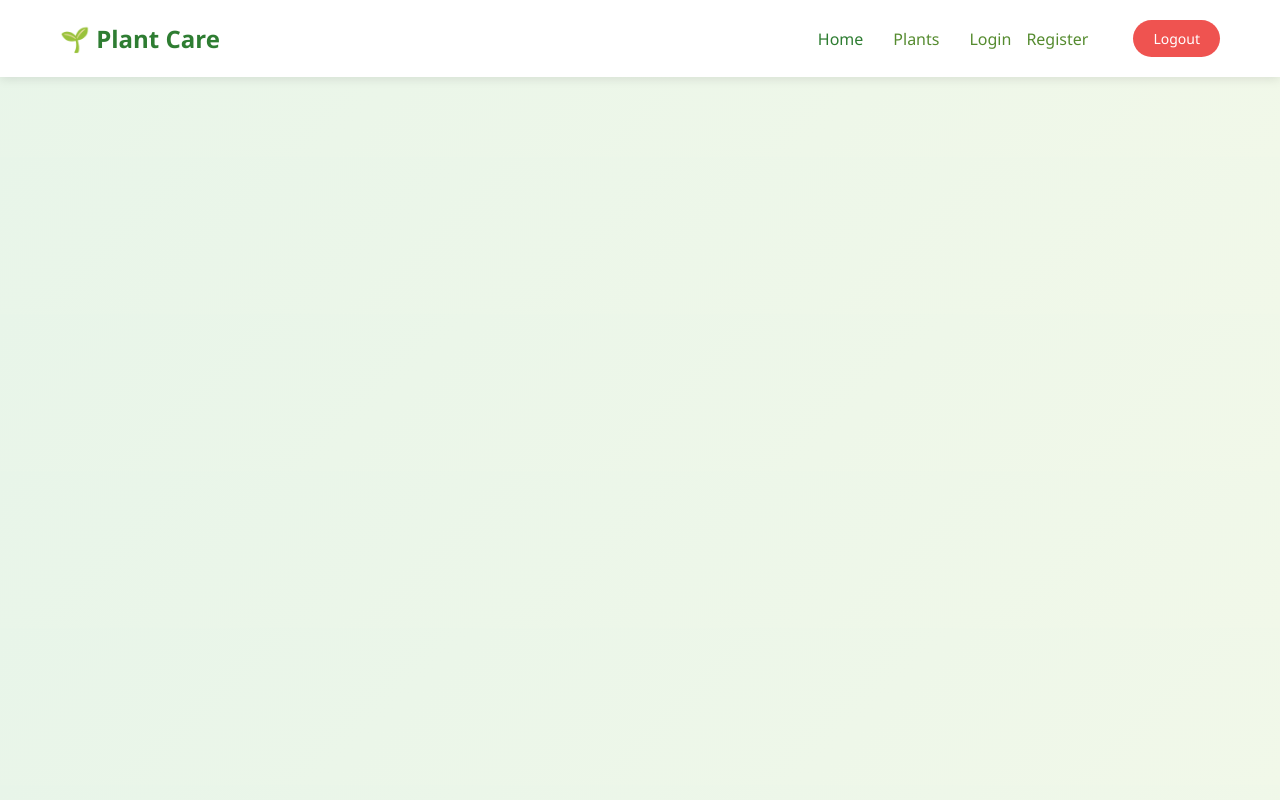
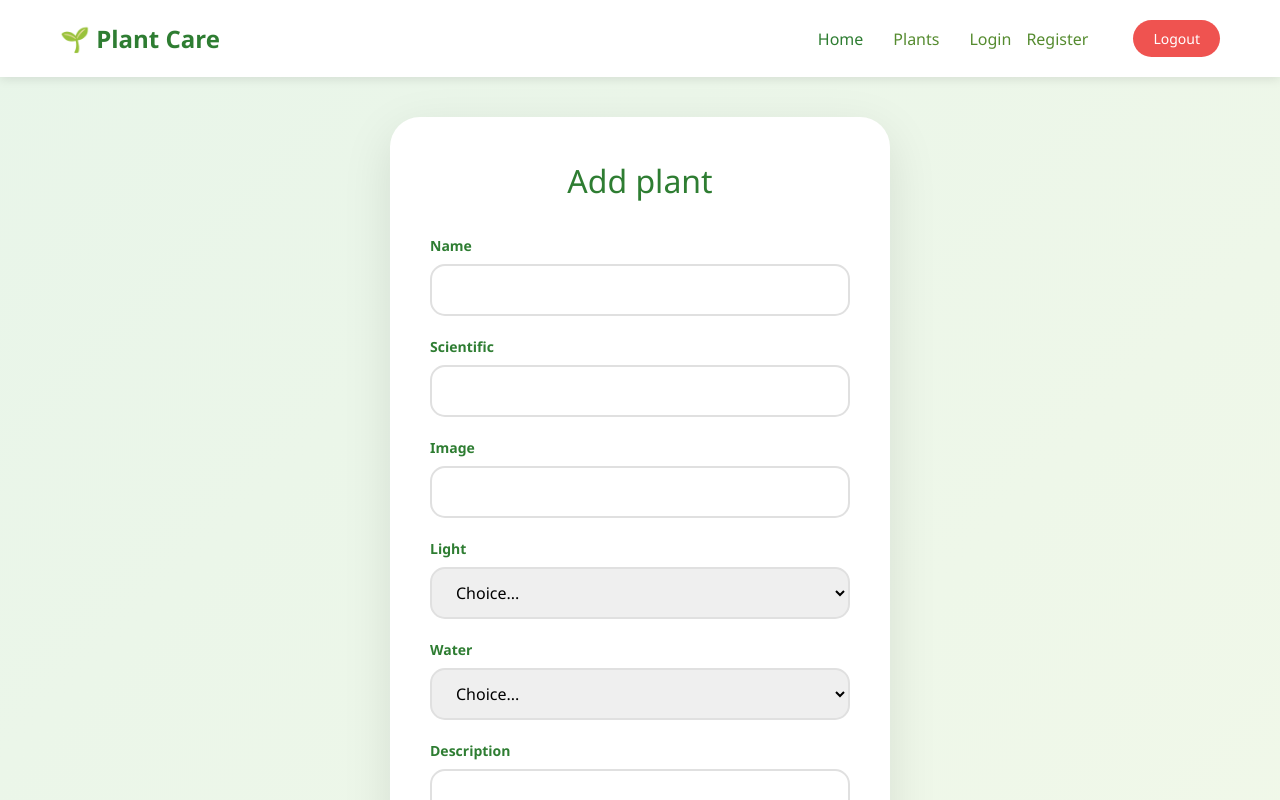
Before and after one commit to PetiaG-va/softuni-regular-exam-sept-2025-plant-app, a React (Vite) app in the folder client/: page /add in a window 1280 px wide. Shown: the top 800 px of the page. Built offline with nearby package versions, Linux system fonts and the light colour scheme.

Commit message:
create add plant handler
fix css details file
add delete plant handler

```diff
--- a/client/public/styles/details.css
+++ b/client/public/styles/details.css
@@ -53,18 +53,24 @@
 
 .details-info-grid {
     display: flex;
-    flex-wrap: wrap;
-    grid-template-columns: repeat(auto-fit, minmax(100px, 1fr));
+    justify-content: center;
+    align-items: center;
     gap: 20px;
-    align-items: center;
-    margin-left: 110px;
     margin-bottom: 30px;
+    width: 100%;
 }
 
 .info-item {
     background: #f5f5f5;
     padding: 20px;
     border-radius: 15px;
+    width: 180px;
+    height: 100px;
+    display: flex;
+    flex-direction: column;
+    justify-content: flex-start;
+    align-items: center;
+    text-align: center;
 }
 
 .info-item strong {
@@ -77,6 +83,7 @@
 .info-item span {
     color: #666;
     font-size: 16px;
+    text-align: center;
 }
 
 .details-actions {
@@ -99,7 +106,7 @@
     display: block;
     margin: 0 left;
     width: 200px;
-    height: 200px;
+    height: 300px;
     background: linear-gradient(90deg, #66bb6a 0%, #81c784 100%);
     border-radius: 10px;
 
--- a/client/public/styles/plantCard.css
+++ b/client/public/styles/plantCard.css
@@ -23,7 +23,7 @@
 }
 
 .plant-type {
-    margin-top: 100px;
+    margin-top: 10px;
 }
 
 /* Картинката да е центрирана и с правилен размер */
--- a/client/src/App.jsx
+++ b/client/src/App.jsx
@@ -22,6 +22,8 @@ function App() {
                                 <Route path="/login" element={<Login />} />
                                 <Route path="/register" element={<Register />} />
                                 <Route path="/plants/:plantId/details" element={<Details />} />
+                                <Route path="/add" element={<Add />} />
+
                                 {/* <Add />
                         <Edit /> */}
 
--- a/client/src/components/add/Add.jsx
+++ b/client/src/components/add/Add.jsx
@@ -1,20 +1,45 @@
+import { useNavigate } from "react-router";
+
 export default function Add() {
+    const navigate = useNavigate();
+
+    const addNewPlantHandler = async (event) => {
+        event.preventDefault();
+        const formData = new FormData(event.target);
+        const data = Object.fromEntries(formData);
+
+        await fetch(`http://localhost:4000/plants`, {
+            method: 'POST',
+            headers: {
+                'content-type': 'application/json'
+            },
+            body: JSON.stringify(data)
+        });
+
+        navigate('/plants');
+
+    }
+
     return (
         <div id="add-page" className="page">
             <div className="form-container">
                 <h2>Add plant</h2>
-                <form id="add-form">
+                <form id="add-form" onSubmit={addNewPlantHandler}>
                     <div className="form-group">
                         <label htmlFor="add-name">Name</label>
-                        <input type="text" id="add-name" required />
+                        <input type="text" id="add-name" name="title" required />
                     </div>
                     <div className="form-group">
                         <label htmlFor="add-type">Scientific</label>
-                        <input type="text" id="add-type" placeholder="" required />
+                        <input type="text" id="add-type" name="scientific" required />
+                    </div>
+                    <div className="form-group">
+                        <label htmlFor="add-image">Image</label>
+                        <input type="text" id="add-image" name="imageUrl" required />
                     </div>
                     <div className="form-group">
                         <label htmlFor="add-light">Light</label>
-                        <select id="add-light" required>
+                        <select id="add-light" name="light" required>
                             <option value="">Choice...</option>
                             <option value="irect sunlight">Direct sunlight</option>
                             <option value="Bright indirect light">Bright indirect light</option>
@@ -24,7 +49,7 @@ export default function Add() {
                     </div>
                     <div className="form-group">
                         <label htmlFor="add-water">Water</label>
-                        <select id="add-water" required>
+                        <select id="add-water" name="water" required>
                             <option value="">Choice...</option>
                             <option value="Frequently (2-3 times a week)">Frequently (2-3 times a week)</option>
                             <option value="Moderate (once a week)">Moderate (once a week)</option>
@@ -34,7 +59,7 @@ export default function Add() {
                     </div>
                     <div className="form-group">
                         <label htmlFor="add-description">Description</label>
-                        <textarea id="add-description" required></textarea>
+                        <textarea id="add-description" name="description" required></textarea>
                     </div>
                     <div className="form-actions">
                         <button type="button" className="btn btn-secondary" data-nav="catalog">Cancel</button>
--- a/client/src/components/catalog/Catalog.jsx
+++ b/client/src/components/catalog/Catalog.jsx
@@ -1,7 +1,9 @@
 import { useEffect, useState } from "react";
 import PlantCard from "../plantCard/PlantCard.jsx";
+import { useNavigate } from "react-router";
 
 export default function Catalog() {
+    const navigate = useNavigate();
     const [allPlants, setAllPlants] = useState([]);
 
     useEffect(() => {
@@ -9,13 +11,17 @@ export default function Catalog() {
             .then(response => response.json())
             .then(result => setAllPlants(result))
             .catch(err => alert(err.message))
-    }, [])
+    }, []);
+
+    const navigateToAddPageHandler = () => {
+        navigate('/add');
+    }
 
     return (
         <div id="catalog-page" className="page">
             <div className="catalog-header">
                 <h2 id="catalog-title">Всички растения</h2>
-                <button className="btn" id="add-plant-btn">+ Добави растение</button>
+                <button className="btn" id="add-plant-btn" onClick={navigateToAddPageHandler}>+ Добави растение</button>
             </div>
 
             <div className="cards-grid" id="catalog-plants">
--- a/client/src/components/details/Details.jsx
+++ b/client/src/components/details/Details.jsx
@@ -1,8 +1,8 @@
 import { useEffect, useState } from "react"
-import { useParams } from "react-router"
+import { useNavigate, useParams } from "react-router"
 
 export default function Details() {
-
+    const navigate = useNavigate();
     const { plantId } = useParams();
     const [plant, setPlant] = useState({});
 
@@ -12,6 +12,25 @@ export default function Details() {
             .then(result => setPlant(result))
             .catch(err => alert(err.message))
     }, [plantId]);
+
+    const deletePlantHandler = async () => {
+        const isConfirmed = confirm(`Do you want to delete this plant ${plant.title}`);
+
+        if (!isConfirmed) {
+            return;
+        }
+
+        try {
+            await fetch(`http://localhost:4000/plants/${plantId}`, {
+                method: 'DELETE'
+            });
+
+            navigate('/plants');
+
+        } catch (error) {
+            alert('Unable to delete plant', error.message);
+        }
+    }
 
     return (
         <div id="details-page" className="page">
@@ -44,14 +63,15 @@ export default function Details() {
                         <button
                             className="btn btn-secondary"
                             id="edit-details-btn"
-                            style={{ display: "none" }}
+                            style={{ display: "block" }}
                         >
                             ✏️ Edit
                         </button>
                         <button
                             className="btn btn-danger"
                             id="delete-details-btn"
-                            style={{ display: "none" }}
+                            style={{ display: "block" }}
+                            onClick={deletePlantHandler}
                         >
                             🗑️ Delete
                         </button>
```
Also changed, not shown: 1 other file (tests, documents, lock files or other folders).
